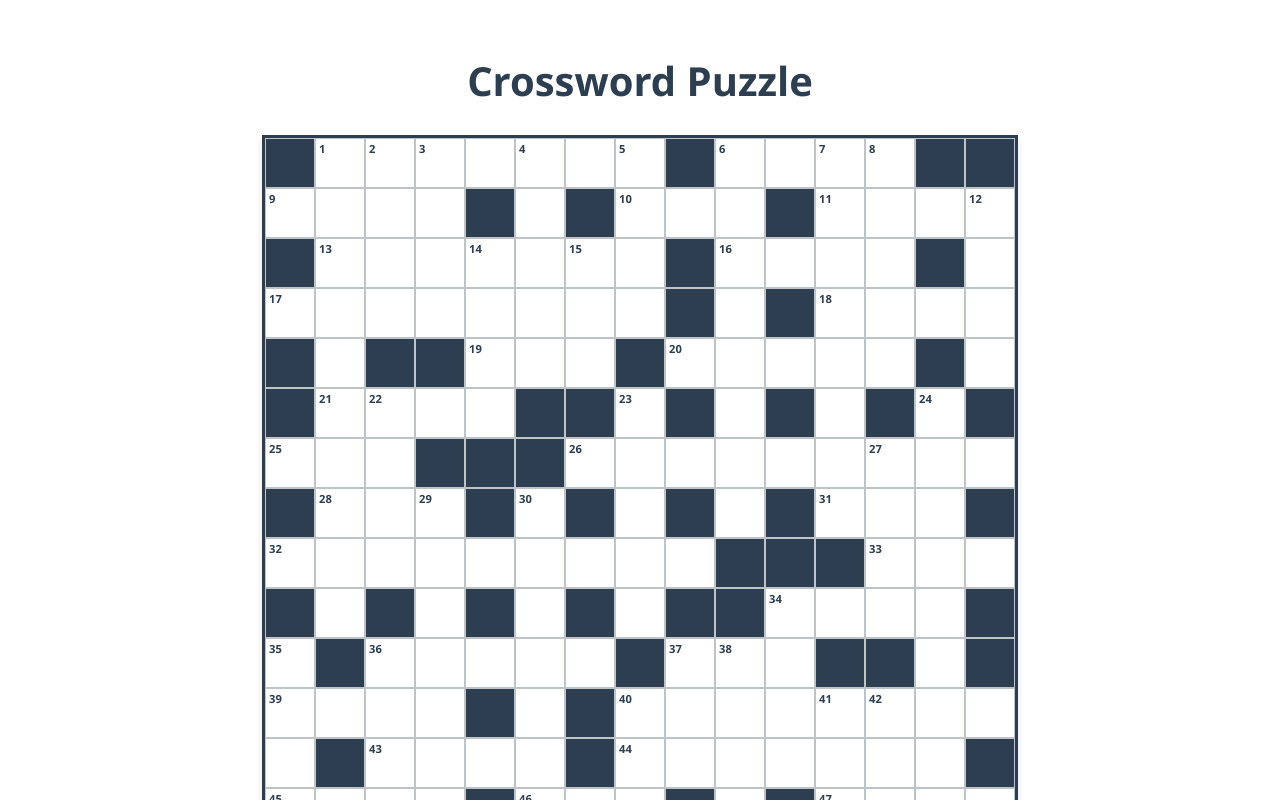
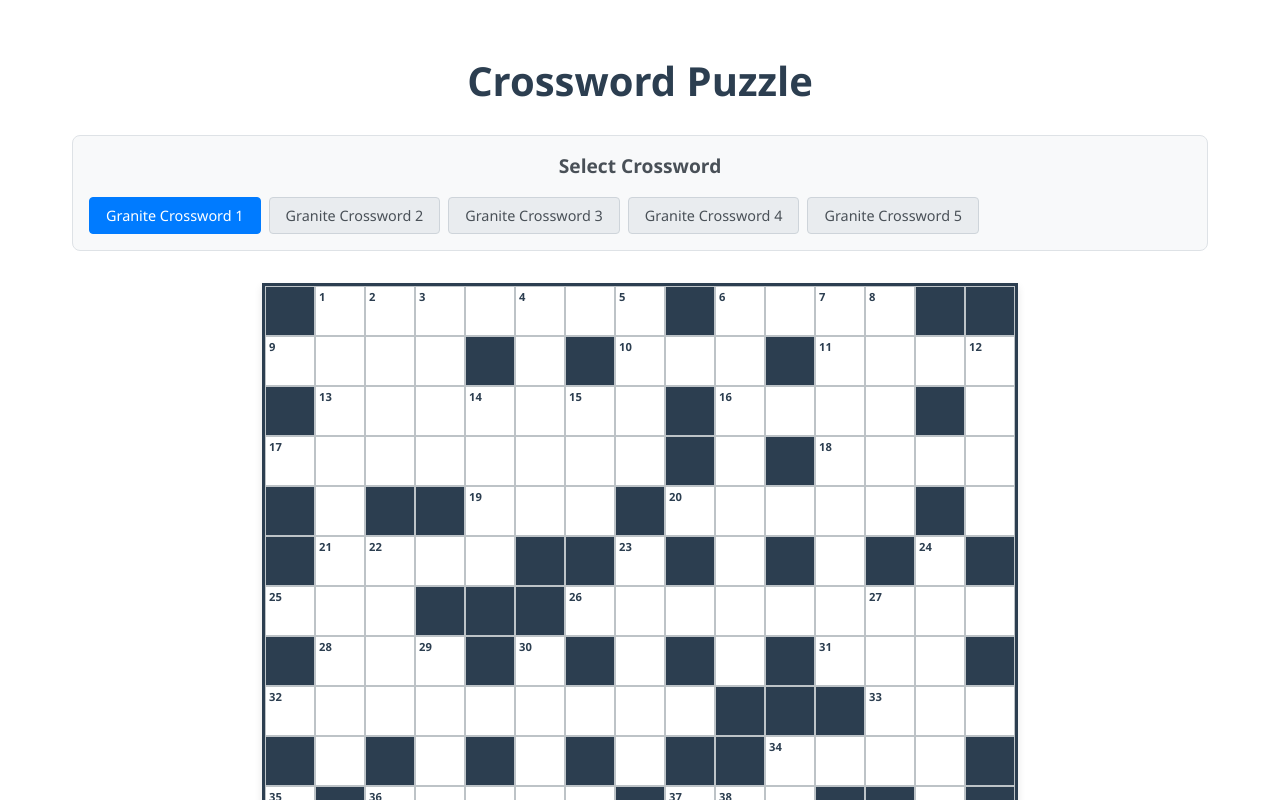
Before and after one commit to timwtuck/crossword, a React (Vite) app: page / in a window 1280 px wide. Shown: the top 800 px of the page. Built offline with nearby package versions, Linux system fonts and the light colour scheme.

Commit message:
added a tab to switch between crosswords

```diff
--- a/src/App.css
+++ b/src/App.css
@@ -316,6 +316,54 @@
   }
 }
 
+/* Crossword Selector */
+.crossword-selector {
+  margin-bottom: 2rem;
+  padding: 1rem;
+  background: #f8f9fa;
+  border-radius: 8px;
+  border: 1px solid #dee2e6;
+}
+
+.crossword-selector h2 {
+  margin: 0 0 1rem 0;
+  color: #495057;
+  font-size: 1.2rem;
+}
+
+.crossword-tabs {
+  display: flex;
+  gap: 0.5rem;
+  flex-wrap: wrap;
+}
+
+.crossword-tab {
+  padding: 0.5rem 1rem;
+  background: #e9ecef;
+  border: 1px solid #ced4da;
+  border-radius: 4px;
+  cursor: pointer;
+  transition: all 0.2s ease;
+  font-size: 0.9rem;
+  color: #495057;
+}
+
+.crossword-tab:hover {
+  background: #dee2e6;
+  border-color: #adb5bd;
+}
+
+.crossword-tab.active {
+  background: #007bff;
+  border-color: #007bff;
+  color: white;
+}
+
+.crossword-tab.active:hover {
+  background: #0056b3;
+  border-color: #0056b3;
+}
+
 /* Validation Errors */
 .validation-errors {
   margin-bottom: 2rem;
--- a/src/App.tsx
+++ b/src/App.tsx
@@ -11,11 +11,20 @@ import {
   type ProcessedCrosswordData,
   type CrosswordState,
 } from "./utils/crossword";
-import { graniteCrossword1 } from "./utils/sampleData";
+import { crosswordOptions } from "./data";
+import { CrosswordSelector } from "./components/CrosswordSelector";
 
 function App() {
-  // Sample 5x5 crossword data using your format
-  const crosswordData: CrosswordData = graniteCrossword1();
+  // State for selected crossword
+  const [selectedCrosswordId, setSelectedCrosswordId] = useState("granite-1");
+
+  // Get the selected crossword data
+  const crosswordData: CrosswordData = useMemo(() => {
+    const option = crosswordOptions.find(
+      (opt) => opt.id === selectedCrosswordId
+    );
+    return option ? option.data() : crosswordOptions[0].data();
+  }, [selectedCrosswordId]);
 
   // Process the crossword data using utility functions
   const processedData: ProcessedCrosswordData = useMemo(() => {
@@ -31,6 +40,11 @@ function App() {
   const [crosswordState, setCrosswordState] = useState<CrosswordState>(() =>
     createCrosswordState(crosswordData, processedData)
   );
+
+  // Reset crossword state when crossword changes
+  useMemo(() => {
+    setCrosswordState(createCrosswordState(crosswordData, processedData));
+  }, [crosswordData, processedData]);
 
   // Update word states when cells change
   const updatedWords = useMemo(() => {
@@ -357,6 +371,13 @@ function App() {
     <div className="crossword-app">
       <h1>Crossword Puzzle</h1>
 
+      {/* Crossword Selector */}
+      <CrosswordSelector
+        selectedCrossword={selectedCrosswordId}
+        onCrosswordChange={setSelectedCrosswordId}
+        crosswords={crosswordOptions}
+      />
+
       {/* Validation Errors */}
       {!validation.isValid && (
         <div className="validation-errors">
--- /dev/null
+++ b/src/components/CrosswordSelector.tsx
@@ -0,0 +1,39 @@
+import React from "react";
+import type { CrosswordData } from "../utils/types";
+
+interface CrosswordOption {
+  id: string;
+  name: string;
+  data: () => CrosswordData;
+}
+
+interface CrosswordSelectorProps {
+  selectedCrossword: string;
+  onCrosswordChange: (crosswordId: string) => void;
+  crosswords: CrosswordOption[];
+}
+
+export function CrosswordSelector({
+  selectedCrossword,
+  onCrosswordChange,
+  crosswords,
+}: CrosswordSelectorProps) {
+  return (
+    <div className="crossword-selector">
+      <h2>Select Crossword</h2>
+      <div className="crossword-tabs">
+        {crosswords.map((crossword) => (
+          <button
+            key={crossword.id}
+            className={`crossword-tab ${
+              selectedCrossword === crossword.id ? "active" : ""
+            }`}
+            onClick={() => onCrosswordChange(crossword.id)}
+          >
+            {crossword.name}
+          </button>
+        ))}
+      </div>
+    </div>
+  );
+}
--- /dev/null
+++ b/src/data/index.ts
@@ -0,0 +1,40 @@
+import graniteCrossword1 from "./1";
+import graniteCrossword2 from "./2";
+import graniteCrossword3 from "./3";
+import graniteCrossword4 from "./4";
+import graniteCrossword5 from "./5";
+import type { CrosswordData } from "../utils/types";
+
+export interface CrosswordOption {
+  id: string;
+  name: string;
+  data: () => CrosswordData;
+}
+
+export const crosswordOptions: CrosswordOption[] = [
+  {
+    id: "granite-1",
+    name: "Granite Crossword 1",
+    data: graniteCrossword1,
+  },
+  {
+    id: "granite-2",
+    name: "Granite Crossword 2",
+    data: graniteCrossword2,
+  },
+  {
+    id: "granite-3",
+    name: "Granite Crossword 3",
+    data: graniteCrossword3,
+  },
+  {
+    id: "granite-4",
+    name: "Granite Crossword 4",
+    data: graniteCrossword4,
+  },
+  {
+    id: "granite-5",
+    name: "Granite Crossword 5",
+    data: graniteCrossword5,
+  },
+];
```
